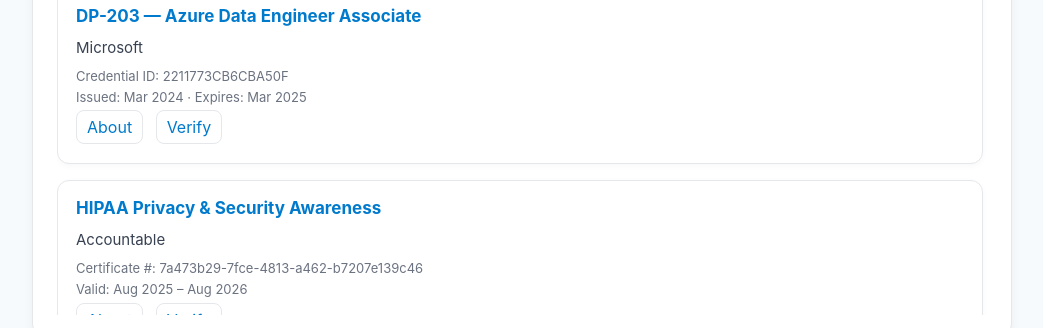
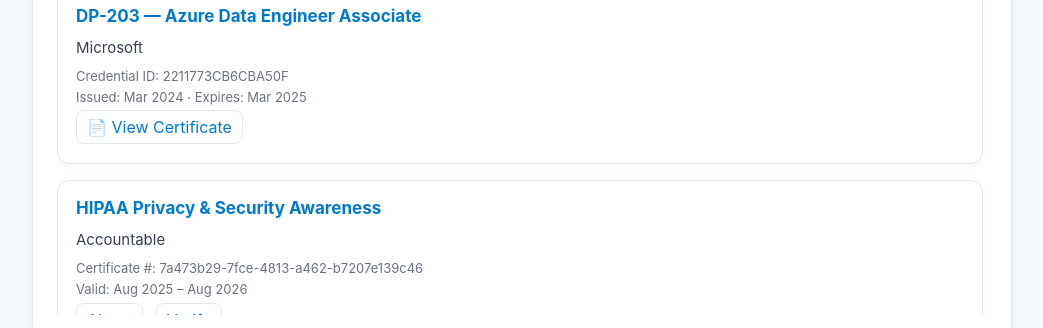
Before and after one commit to PawanJadhav7/PawanJadhav.github.io, a Jekyll site: the page built from index.md, in a window 1280 px wide and 900 px high, scrolled down 2125 px. Shown: the part 143-471 px from the top of the window, without its empty margins (118-1161 px from the left). Built offline with Jekyll 4.4.1, drawn with Linux system fonts in a browser that asks for light colours; part of the change alters nothing that is shown.

Commit message:
Update certificate links in index.md

```diff
--- a/index.md
+++ b/index.md
@@ -404,10 +404,8 @@ layout: default
         <p style="margin:0;color:#374151;font-size:15px;">Microsoft</p>
         <p style="margin:6px 0 0;font-size:13px;color:#6b7280;">Credential ID: 2211773CB6CBA50F<br>Issued: Mar 2024 · Expires: Mar 2025</p>
         <p style="margin-top:8px;">
-          <a href="https://learn.microsoft.com/credentials/certifications/azure-data-engineer/" target="_blank" rel="noopener noreferrer"
-             style="color:#007ACC;text-decoration:none;border:1px solid #e5e7eb;padding:6px 10px;border-radius:8px;">About</a>
-          <a href="#" target="_blank" rel="noopener noreferrer"
-             style="color:#007ACC;text-decoration:none;border:1px solid #e5e7eb;padding:6px 10px;border-radius:8px;margin-left:8px;">Verify</a>
+          <a href="assets/MicrosoftAzure.pdf" target="_blank" rel="noopener noreferrer"
+             style="color:#007ACC;text-decoration:none;border:1px solid #e5e7eb;padding:6px 10px;border-radius:8px;">📄 View Certificate</a>
         </p>
       </article>
 
```
